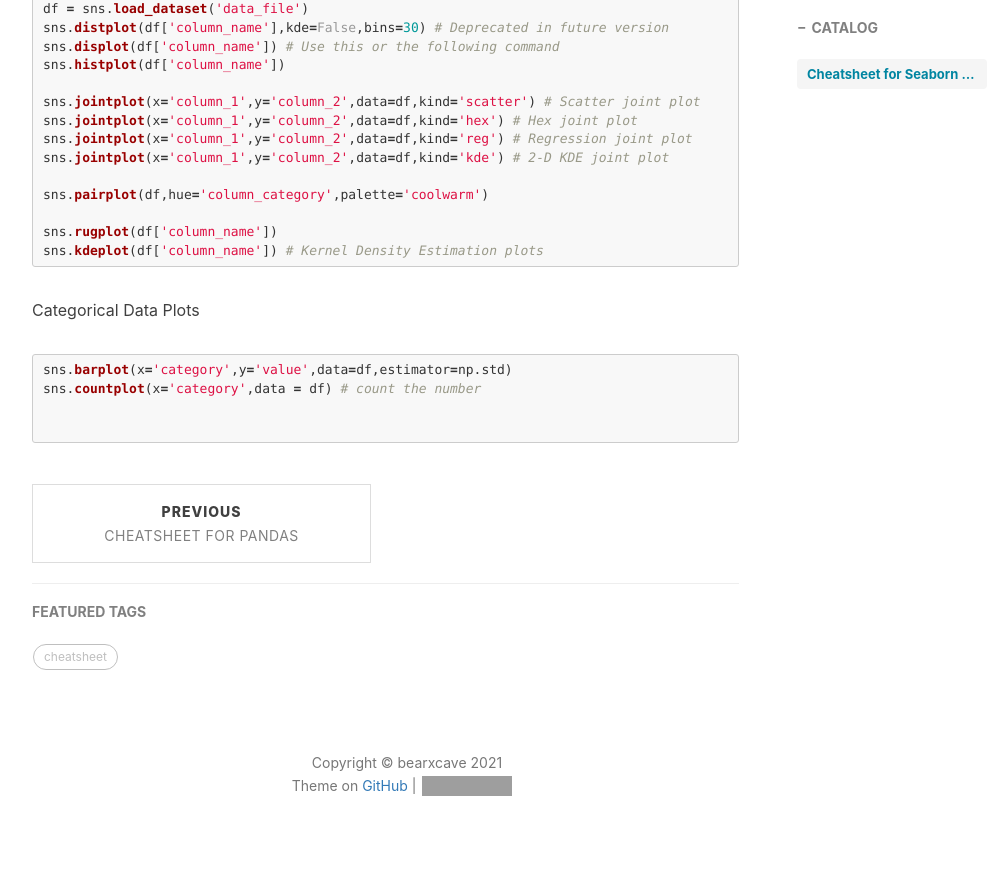
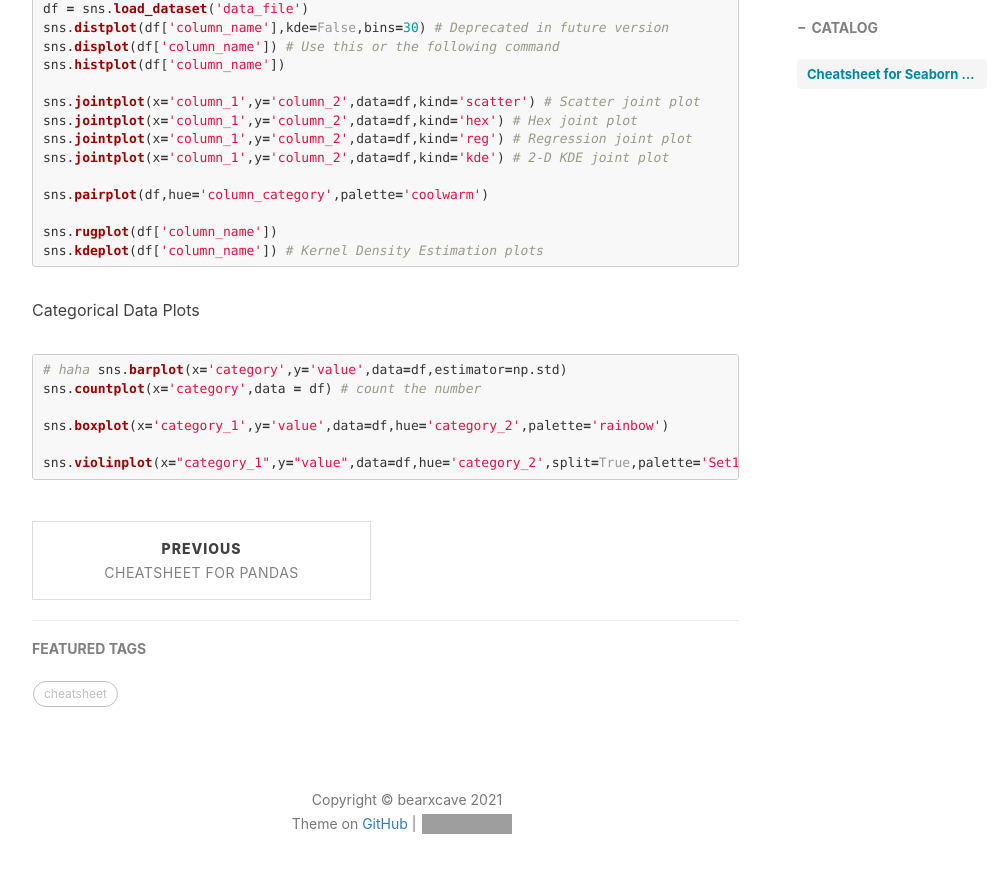
Before and after one commit to Bearxcave/Bearxcave.github.io, a Jekyll site: the page built from _posts/2021-02-22-cheatsheet-seaborn.md, in a window 1280 px wide and 900 px high, scrolled down 831 px. Shown: the top 873 px of the window, without its empty margins (233-1238 px from the left). Built offline with Jekyll 4.4.1, drawn with Linux system fonts in a browser that asks for light colours; nearby versions of some CDN libraries; comment, search, counter and statistics services are not loaded; grey boxes are pictures that could not be loaded.

Commit message:
Update 2021-02-22-cheatsheet-seaborn.md

````diff
--- a/_posts/2021-02-22-cheatsheet-seaborn.md
+++ b/_posts/2021-02-22-cheatsheet-seaborn.md
@@ -45,9 +45,12 @@ sns.kdeplot(df['column_name']) # Kernel Density Estimation plots
 
 Categorical Data Plots
 ```python
+# haha
 sns.barplot(x='category',y='value',data=df,estimator=np.std)
 sns.countplot(x='category',data = df) # count the number
 
 
+sns.boxplot(x='category_1',y='value',data=df,hue='category_2',palette='rainbow')
 
+sns.violinplot(x="category_1",y="value",data=df,hue='category_2',split=True,palette='Set1')
 ```
````
